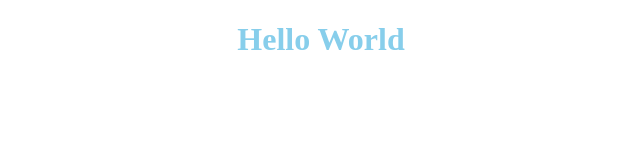
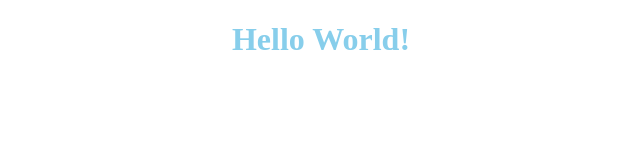
Before and after one commit to as86b/as86b.github.io, a plain HTML site: page index.html in a window 1280 px wide. Shown: the full height of the page, 319-959 px from the left. Drawn offline with Linux system fonts and the light colour scheme.

Commit message:
Update index.html
Added exclamation points for good measure

```diff
--- a/index.html
+++ b/index.html
@@ -2,7 +2,7 @@
 <html>
 <head>
   <meta charset="utf-8">
-  <title>Hello World</title>
+  <title>Hello World!</title>
   <style>
     h1 {
       text-align: center;
@@ -12,6 +12,6 @@
   </style>
 </head>
 <body>
-  <h1>Hello World</h1>
+  <h1>Hello World!</h1>
 </body>
 </html>
```
